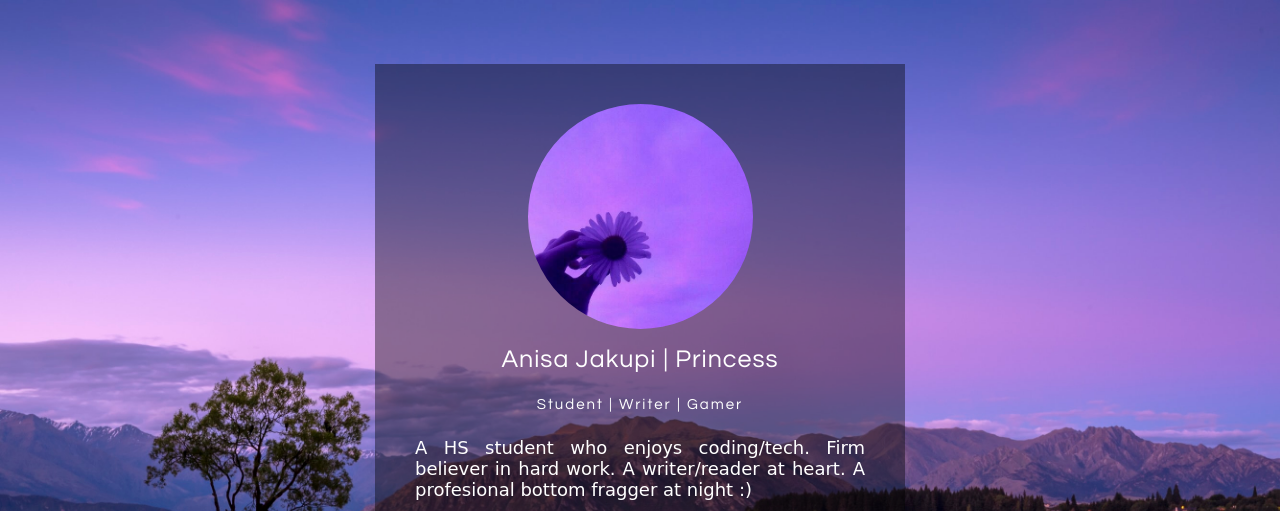
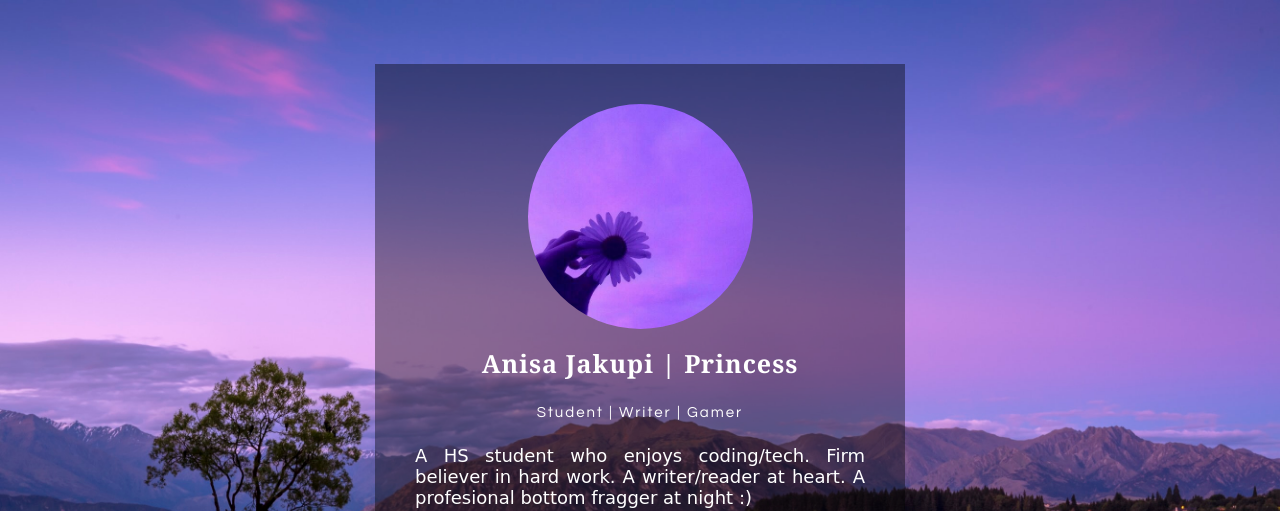
Before and after one commit to AnisaEJ/WebsitePortfolio, a plain HTML site: page index.html in a window 1280 px wide. Shown: the top 511 px of the page. Drawn offline with Linux system fonts and the light colour scheme; a web font is replaced by a local one.

Commit message:
font change to main text

```diff
--- a/index.html
+++ b/index.html
@@ -2,6 +2,9 @@
     <head>
         <link rel="icon" type="image/x-icon" href="icon.ico"
         <link rel="preconnect" href="https://fonts.googleapis.com">
+        <link rel="preconnect" href="https://fonts.googleapis.com">
+<link rel="preconnect" href="https://fonts.gstatic.com" crossorigin>
+<link href="https://fonts.googleapis.com/css2?family=Noto+Serif:wght@700&display=swap" rel="stylesheet">
 <link rel="preconnect" href="https://fonts.gstatic.com" crossorigin>
 <link href="https://fonts.googleapis.com/css2?family=Neucha&display=swap" rel="stylesheet">
         <meta charset="utf-8">
--- a/main.css
+++ b/main.css
@@ -28,6 +28,7 @@ body{
     font-size: 25px;
     letter-spacing: 1px;
     font-weight: 100;
+    font-family: 'Noto Serif', serif;
 }
 
 .box h5{
```
